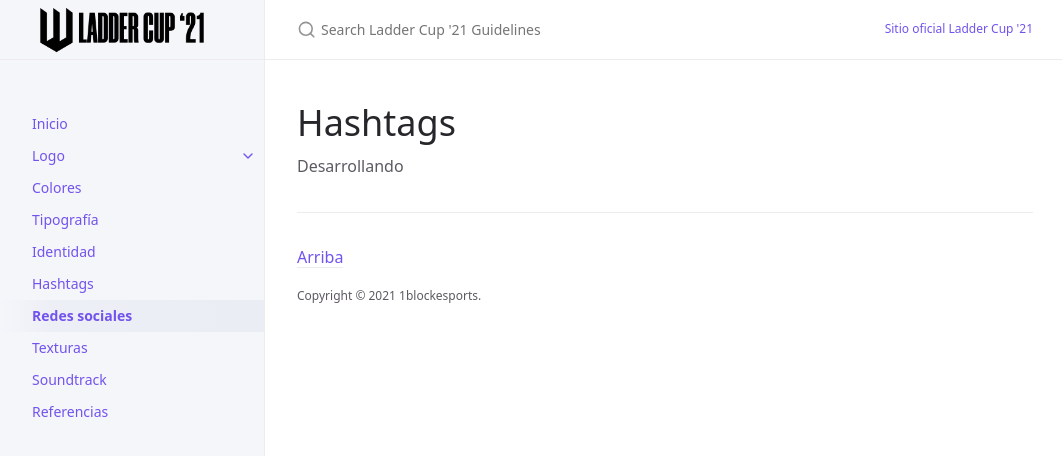
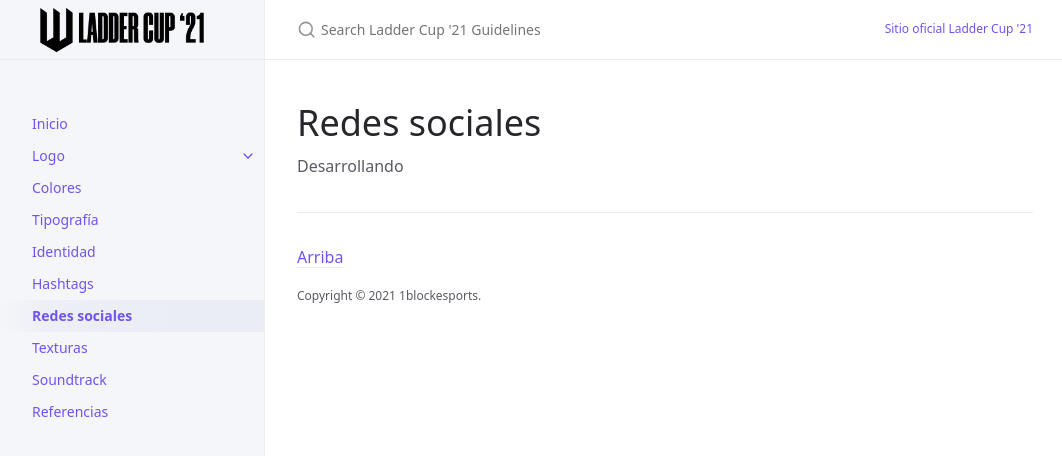
Before and after one commit to 1blockesports/laddercup-guidelines, a Jekyll site: the page built from docs/redes.md, in a window 1280 px wide. Shown: the top 456 px of the page, without its empty margins (107-1169 px from the left). Built offline with Jekyll 4.4.1, drawn with Linux system fonts in a browser that asks for light colours.

Commit message:
Update redes.md

```diff
--- a/docs/redes.md
+++ b/docs/redes.md
@@ -4,6 +4,6 @@ title: Redes sociales
 nav_order: 7
 ---
 
-# Hashtags
+# Redes sociales
 
 Desarrollando
```
